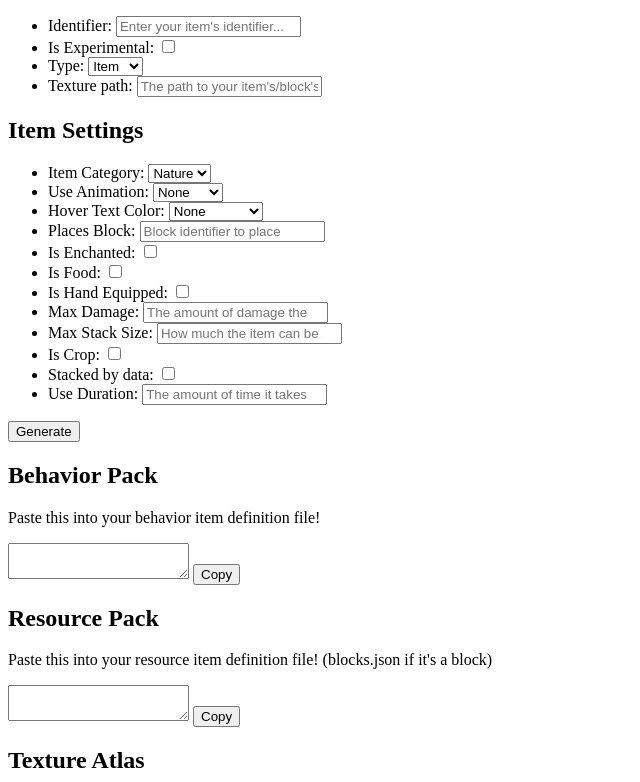
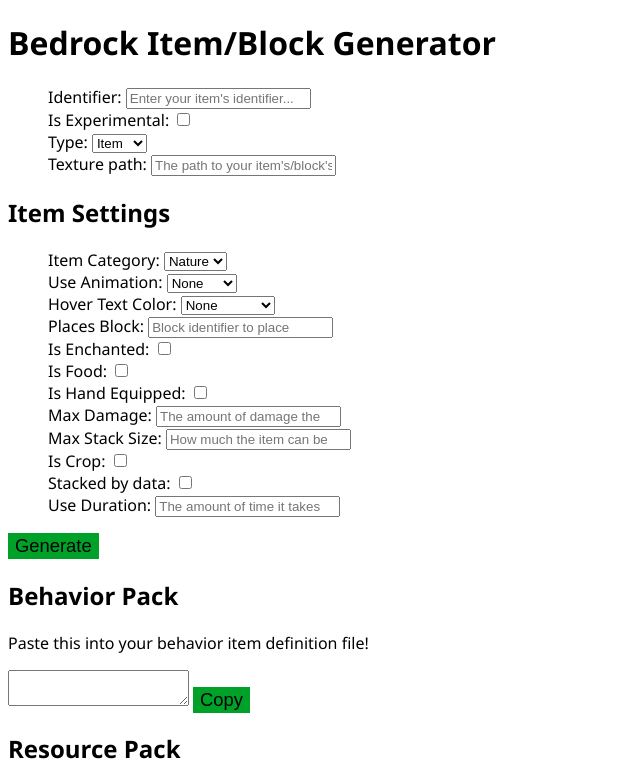
Before and after one commit to GitWither/bedrock-item-generator, a plain HTML site: page index.html in a window 1280 px wide. Shown: the top 782 px of the page, without its empty margins (0-640 px from the left). Drawn offline with Linux system fonts and the light colour scheme.

Commit message:
Added some style

```diff
--- a/index.html
+++ b/index.html
@@ -2,8 +2,38 @@
 <html>
     <head>
         <title>Bedrock Block/Item Generator</title>
+        <style type="text/css">
+            h1 {
+                font-family: 'Segoe UI', Tahoma, Geneva, Verdana, sans-serif;
+            }
+            h2 {
+                font-family: 'Segoe UI', Tahoma, Geneva, Verdana, sans-serif;
+            }
+            p {
+                font-family: 'Segoe UI', Tahoma, Geneva, Verdana, sans-serif;
+            }
+            label {
+                font-family: 'Segoe UI', Tahoma, Geneva, Verdana, sans-serif;
+            }
+
+            ul {
+                list-style-type: none;
+            }
+
+            button {
+                border: 0;
+                text-align:center;
+                text-decoration: none;
+                font-size: 115%;
+                background: rgb(0, 161, 40);
+                padding: 2px 7px;
+                display: inline-block;
+                white-space: nowrap;
+            }
+        </style>
     </head>
     <body>
+        <h1>Bedrock Item/Block Generator</h3>
         <div id="generic-settings">
             <ul>
                 <li>
```
